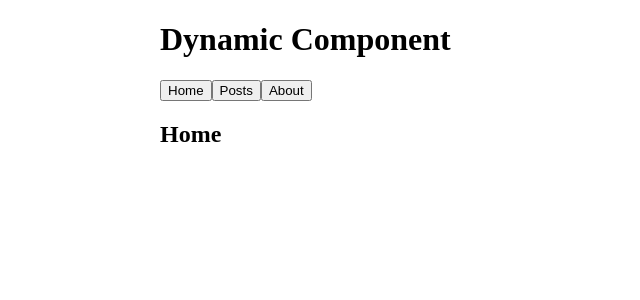
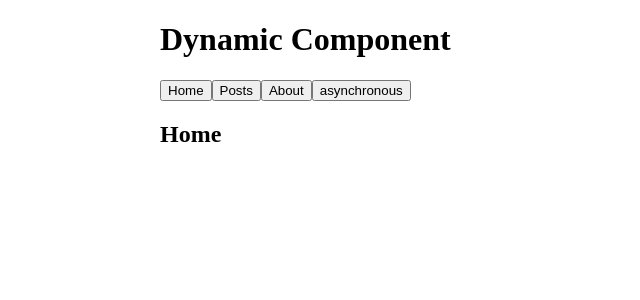
Before and after one commit to lourencofelipe/vue-components-avnc, a Vue app: page / in a window 1280 px wide. Shown: the top 300 px of the page, without its empty margins (0-640 px from the left). Built offline with nearby package versions, Linux system fonts and the light colour scheme.

Commit message:
Adding async component

```diff
--- a/src/App.vue
+++ b/src/App.vue
@@ -5,6 +5,7 @@
     <button @click="selectedComponent = 'Home'">Home</button>
     <button @click="selectedComponent = 'PostsLista'">Posts</button>
     <button @click="selectedComponent = 'About'">About</button>
+    <button @click="selectedComponent = 'Async'">asynchronous</button>
 
     <keep-alive :exlude="['Home', 'PostsLista']">
       <component :is="selectedComponent" v-bind="currentProps"></component>
@@ -20,6 +21,7 @@ import PostsLista from './components/PostsLista.vue'
 
 export default {
   components: {
+    Asynchronous: () => import('./components/Asynchronous.vue'),
     Home,
     About,
     PostsLista
--- /dev/null
+++ b/src/components/Asynchronous.vue
@@ -0,0 +1,3 @@
+<template>
+    <h2>Asynchronous Component</h2>
+</template>
--- /dev/null
+++ b/vue.config.js
@@ -0,0 +1,3 @@
+module.exports = {
+    runtimeCompiler: true
+}
```
Also changed, not shown: src/main.js (+14 -0 lines).
